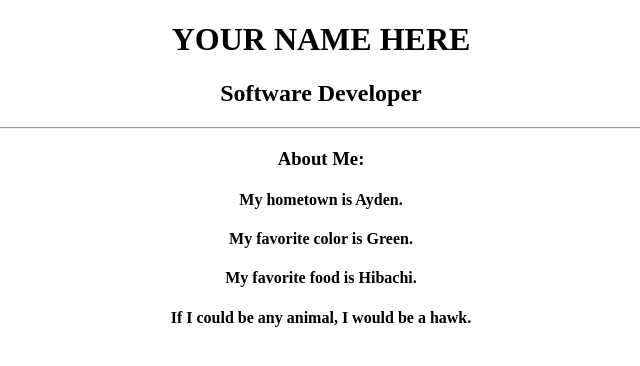
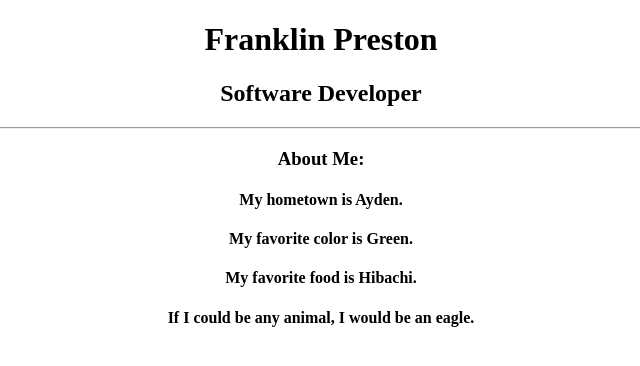
Before and after one commit to PrestonFr21/my-first-project, a plain HTML site: page index.html in a window 1280 px wide. Shown: the whole page, without its empty margins (319-959 px from the left). Drawn offline with Linux system fonts and the light colour scheme.

Commit message:
paragraph update

```diff
--- a/index.html
+++ b/index.html
@@ -7,14 +7,14 @@
 		  </head>
 		  <body>
 			<div align="center">
-				<h1>YOUR NAME HERE</h1>
+				<h1>Franklin Preston</h1>
 				<h2>Software Developer</h2>
 				<hr>
 				<h3>About Me:</h3>
 					<h4>My hometown is Ayden.</h4>
 					<h4>My favorite color is Green.</h4>
 					<h4>My favorite food is Hibachi.</h4>
-					<h4>If I could be any animal, I would be a hawk.</h4>
+					<h4>If I could be any animal, I would be an eagle.</h4>
 			</div>
 		  </body>
 		</html>
```
